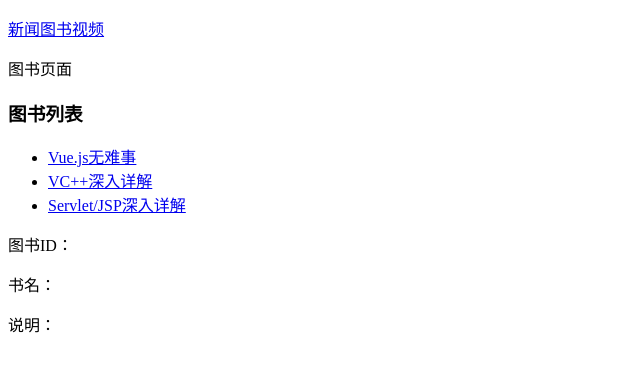
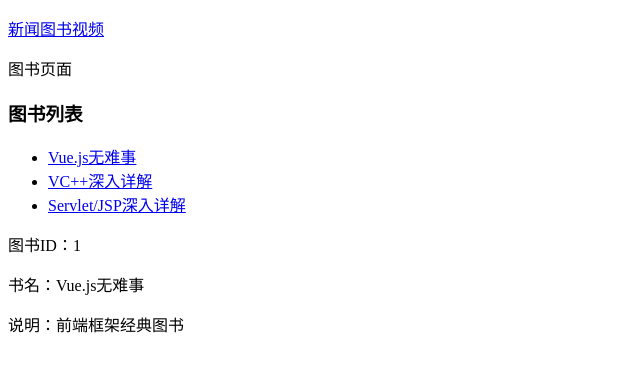
Before and after one commit to TRBUS/myroute, a Vue app: page /#/book/1 in a window 1280 px wide. Shown: the top 372 px of the page, without its empty margins (0-640 px from the left). Built offline with nearby package versions, Linux system fonts and the light colour scheme.

Commit message:
初次点击没有数据问题

```diff
--- a/src/components/Book.vue
+++ b/src/components/Book.vue
@@ -14,6 +14,15 @@ export default {
       book: {}
     }
   },
+  methods: {
+    setBook(book) {
+      this.book = book
+    }
+  },
+  beforeRouteEnter(to, from, next) {
+    const book = Books.find((item) => item.id === to.params.id)
+    next((vm) => vm.setBook(book))
+  },
   beforeRouteUpdate(to, from, next) {
     this.book = null
     this.book = Books.find((item) => item.id === to.params.id)
```
